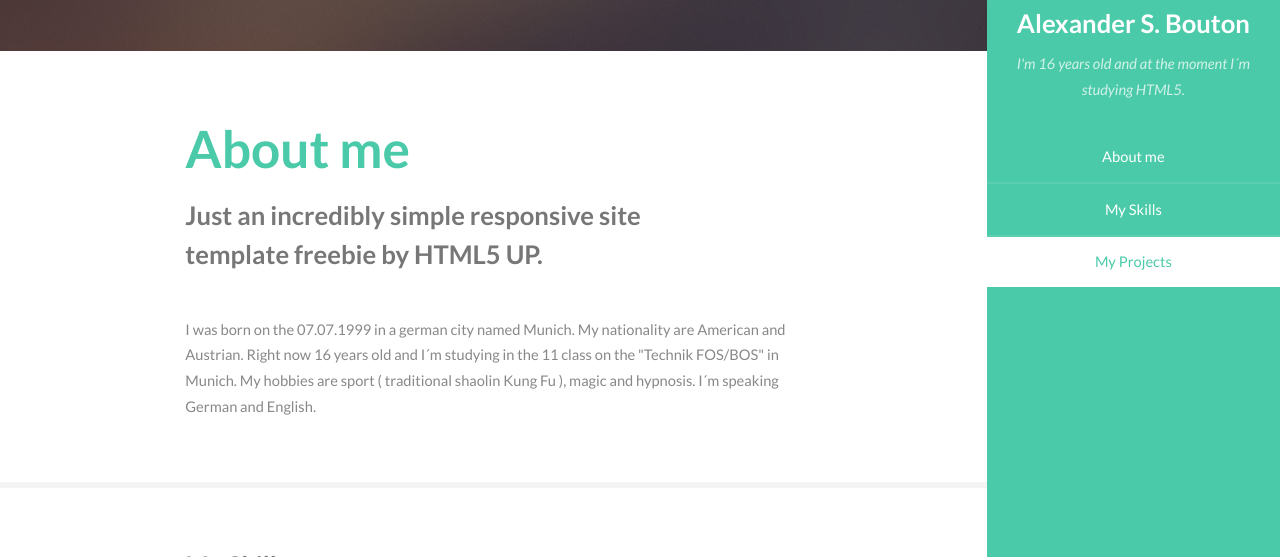
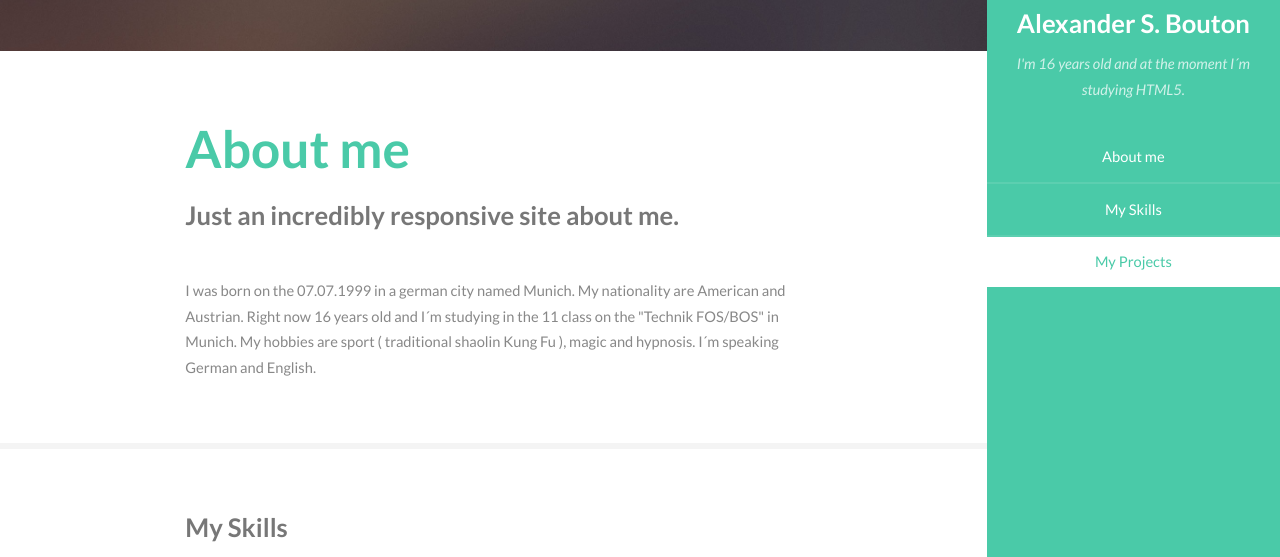
Before and after one commit to iSC-Host/alexbouton.tk, a website: page index.html in a window 1280 px wide. Shown: the part 169-726 px from the top of the page. Drawn offline with Linux system fonts and the light colour scheme; some icons are missing.

Commit message:
Update the first <p> tag in "About me" section

```diff
--- a/index.html
+++ b/index.html
@@ -48,8 +48,7 @@
 								<div class="container">
 									<header class="major">
 										<h2>About me</h2>
-										<p>Just an incredibly simple responsive site<br />
-										template freebie by HTML5 UP.</p>
+										<p>Just an incredibly responsive site about me.</p>
 									</header>
 									<p>I was born on the 07.07.1999 in a german city named Munich. My nationality are American and Austrian. Right now 16 years old and I´m studying in the 11 class on the "Technik FOS/BOS" in Munich. My hobbies are sport ( traditional shaolin Kung Fu ), magic and hypnosis. I´m speaking German and English. </p>
 								</div>
```
